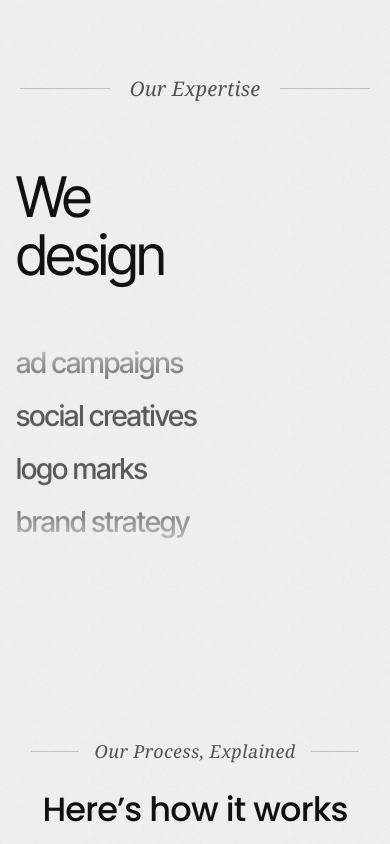
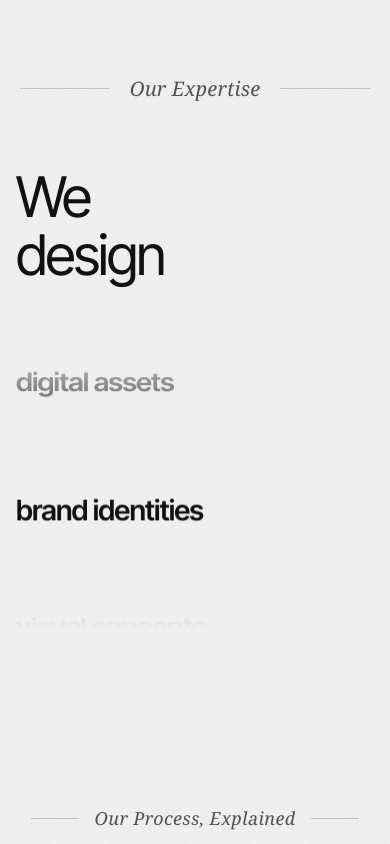
Before and after one commit to AmoghSamarth/Twixters.co, a React (Vite) app: page / in a window 390 px wide. Shown: the part 1800-2644 px from the top of the page. Built offline with nearby package versions, Linux system fonts and the light colour scheme; a web font is replaced by a local one.

Commit message:
feat(expertise): replace CSS scroll with RAF-driven 3D drum wheel with fast-burst animation

```diff
--- a/src/components/tw/expertise.jsx
+++ b/src/components/tw/expertise.jsx
@@ -1,3 +1,4 @@
+import { useEffect, useRef, useState } from "react";
 import { Reveal } from "./reveal";
 
 const expertiseItems = [
@@ -13,8 +14,56 @@ const expertiseItems = [
   "digital assets",
 ];
 
+const N = expertiseItems.length;           // 10
+const ANGLE_STEP = 360 / N;               // 36deg per item
+const WHEEL_RADIUS = 210;                 // px — virtual drum radius
+
+// [duration_ms, target_velocity_deg_per_s, lerp_factor]
+const PHASES = [
+  [4200,  16, 0.016],  // slow cruise
+  [1100, 360, 0.11 ],  // fast burst
+  [3800,  16, 0.016],  // decelerate
+];
+
 export function Expertise() {
-  const loopItems = [...expertiseItems, ...expertiseItems];
+  const rotRef        = useRef(0);
+  const velRef        = useRef(16);
+  const rafRef        = useRef(null);
+  const lastRef       = useRef(null);
+  const phaseRef      = useRef(0);
+  const phaseStartRef = useRef(null);
+  const [rot, setRot] = useState(0);
+
+  useEffect(() => {
+    const prefersReduced =
+      typeof window !== "undefined" &&
+      window.matchMedia("(prefers-reduced-motion: reduce)").matches;
+    if (prefersReduced) return;
+
+    const tick = (now) => {
+      if (lastRef.current === null) {
+        lastRef.current = now;
+        phaseStartRef.current = now;
+      }
+      const dt = (now - lastRef.current) / 1000;
+      lastRef.current = now;
+
+      const [pDur] = PHASES[phaseRef.current];
+      if (now - phaseStartRef.current >= pDur) {
+        phaseRef.current = (phaseRef.current + 1) % PHASES.length;
+        phaseStartRef.current = now;
+      }
+
+      const [, targetVel, ease] = PHASES[phaseRef.current];
+      velRef.current += (targetVel - velRef.current) * ease;
+      rotRef.current += velRef.current * dt;
+      setRot(rotRef.current);
+      rafRef.current = requestAnimationFrame(tick);
+    };
+
+    rafRef.current = requestAnimationFrame(tick);
+    return () => { if (rafRef.current) cancelAnimationFrame(rafRef.current); };
+  }, []);
 
   return (
     <section
@@ -35,7 +84,7 @@ export function Expertise() {
       <Reveal className="mx-auto max-w-[1280px]">
         <div className="flex flex-col items-start gap-10 sm:flex-row sm:items-center sm:gap-0">
 
-          {/* Left: Static headline */}
+          {/* Left: "We design" */}
           <div className="sm:flex-1">
             <h2
               className="tw-display whitespace-nowrap text-left font-semibold leading-[1.0] tracking-[-0.045em] text-ink"
@@ -48,62 +97,65 @@ export function Expertise() {
           {/* Vertical hairline divider */}
           <div
             aria-hidden="true"
-            className="hidden sm:block h-[200px] w-px shrink-0 self-center bg-hair mx-12 lg:mx-20"
+            className="hidden sm:block h-[340px] w-px shrink-0 self-center bg-hair mx-12 lg:mx-20"
           />
 
-          {/* Right: Vertical scrolling slot */}
+          {/* Right: 3-D drum / wheel */}
           <div className="sm:flex-1 w-full">
             <div
-              className="relative w-full overflow-hidden"
+              className="relative overflow-hidden"
               style={{
-                height: "clamp(220px, 28vh, 360px)",
-                maskImage: "linear-gradient(to bottom, transparent 0%, black 28%, black 72%, transparent 100%)",
-                WebkitMaskImage: "linear-gradient(to bottom, transparent 0%, black 28%, black 72%, transparent 100%)",
+                height: "clamp(280px, 36vh, 420px)",
+                /* Mask-image fades items at top & bottom — works on any bg */
+                maskImage:
+                  "linear-gradient(to bottom, transparent 0%, black 28%, black 72%, transparent 100%)",
+                WebkitMaskImage:
+                  "linear-gradient(to bottom, transparent 0%, black 28%, black 72%, transparent 100%)",
               }}
             >
-              <div className="tw-expertise-scroll">
-                {loopItems.map((item, i) => (
+              {expertiseItems.map((item, i) => {
+                const raw    = (i * ANGLE_STEP - rot % 360 + 3600) % 360;
+                const signed = raw > 180 ? raw - 360 : raw;
+                if (Math.abs(signed) > 84) return null;
+
+                const rad     = (signed * Math.PI) / 180;
+                const yOff    = Math.sin(rad) * WHEEL_RADIUS;
+                const sc      = Math.cos(rad);
+                const opacity = Math.max(0, Math.pow(Math.cos(rad), 0.55));
+                const isActive = Math.abs(signed) < 18;
+
+                return (
                   <div
-                    key={item + "-" + i}
-                    className="tw-expertise-item font-medium tracking-[-0.03em] text-ink-muted"
+                    key={item}
+                    aria-hidden={isActive ? undefined : "true"}
                     style={{
+                      position: "absolute",
+                      left: 0,
+                      right: 0,
+                      top: "50%",
                       fontFamily: "var(--font-display)",
                       fontSize: "clamp(1.8rem, 4.5vw, 4.5rem)",
-                      lineHeight: "1.4",
+                      fontWeight: 600,
+                      letterSpacing: "-0.03em",
+                      color: isActive ? "#111111" : "#5a5a5a",
+                      opacity,
+                      transform:
+                        `translateY(calc(-50% + ${yOff.toFixed(2)}px)) scaleY(${sc.toFixed(4)})`,
+                      transformOrigin: "left center",
+                      willChange: "transform, opacity",
+                      pointerEvents: "none",
+                      userSelect: "none",
                     }}
                   >
                     {item}
                   </div>
-                ))}
-              </div>
+                );
+              })}
             </div>
           </div>
 
         </div>
       </Reveal>
-
-      <style>{`
-        .tw-expertise-scroll {
-          display: flex;
-          flex-direction: column;
-          will-change: transform;
-          animation: tw-expertise-up 18s linear infinite;
-        }
-        .tw-expertise-item {
-          flex-shrink: 0;
-          padding: 0.22em 0;
-        }
-        @keyframes tw-expertise-up {
-          0%   { transform: translateY(0); }
-          100% { transform: translateY(-50%); }
-        }
-        .tw-expertise-scroll:hover {
-          animation-play-state: paused;
-        }
-        @media (prefers-reduced-motion: reduce) {
-          .tw-expertise-scroll { animation: none !important; }
-        }
-      `}</style>
     </section>
   );
 }
```
